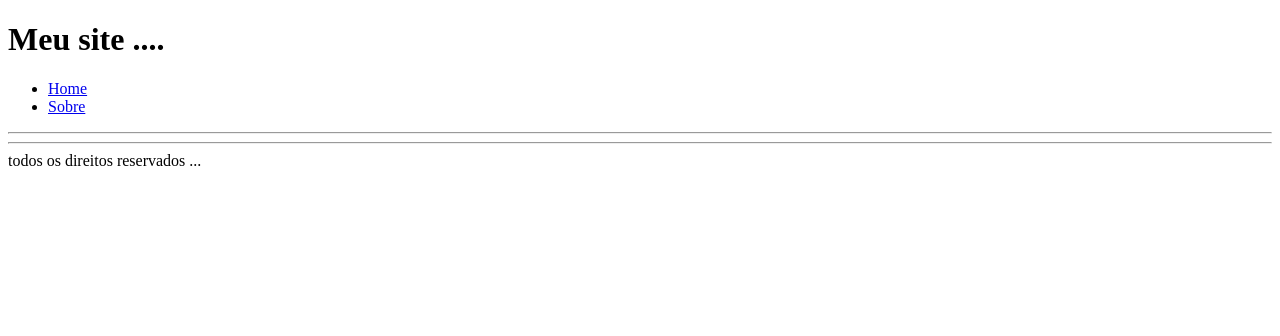
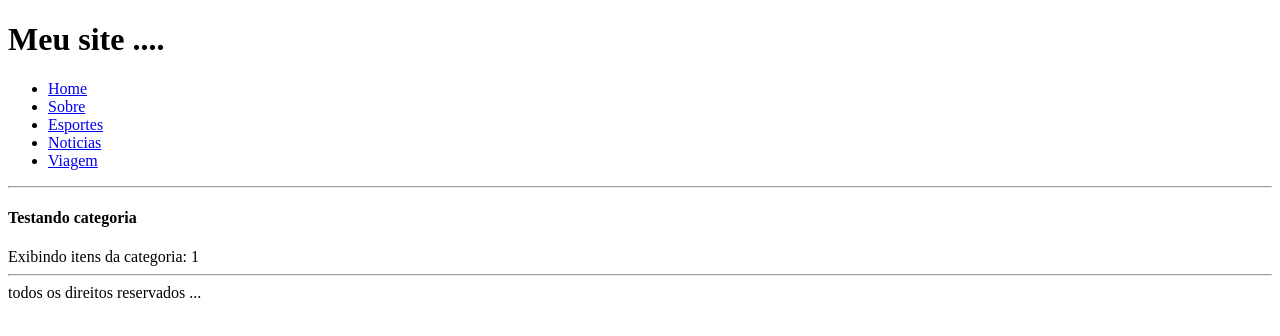
Before and after one commit to marcoscode404/ReactNoTrabalho, a React (Create React App) app in the folder react/projeto/react1/: page /categoria/1 in a window 1280 px wide. Shown: the top 336 px of the page. Built offline with nearby package versions, Linux system fonts and the light colour scheme.

Commit message:
aplicando o parametro cat para exibir os itens da categoria

```diff
--- a/react/projeto/react1/src/App.js
+++ b/react/projeto/react1/src/App.js
@@ -2,6 +2,7 @@ import React from "react";
 import { BrowserRouter, Switch, Route, Link } from 'react-router-dom';
 import Home from './pages/Home';
 import Sobre from './pages/Sobre';
+import Categoria from './pages/Categoria';
 
 function App() {
     return (
@@ -18,6 +19,16 @@ function App() {
                         <li>
                             <Link to="/sobre">Sobre</Link>
                         </li>
+                        <li>
+                            <Link to="/categoria/esportes">Esportes</Link>
+                        </li>
+                        <li>
+                            <Link to="/categoria/noticias">Noticias</Link>
+                        </li>
+                        <li>
+                            <Link to="/categoria/viagem">Viagem</Link>
+                        </li>
+
                     </ul>
                 </nav>
             </header>
@@ -33,6 +44,10 @@ function App() {
 
                 <Route path="/sobre">
                     <Sobre />
+                </Route>
+
+                <Route path="/categoria/:cat">
+                    <Categoria/>
                 </Route>
 
            </Switch>
--- /dev/null
+++ b/react/projeto/react1/src/pages/Categoria.js
@@ -0,0 +1,17 @@
+import React from "react";
+import { useParams } from 'react-router-dom';
+
+function Categoria() {
+
+    let { cat } = useParams();
+
+
+    return (
+        <div>
+            <h4>Testando categoria</h4>
+            Exibindo itens da categoria: {cat}
+        </div>
+    );
+}
+
+export default Categoria;
```
